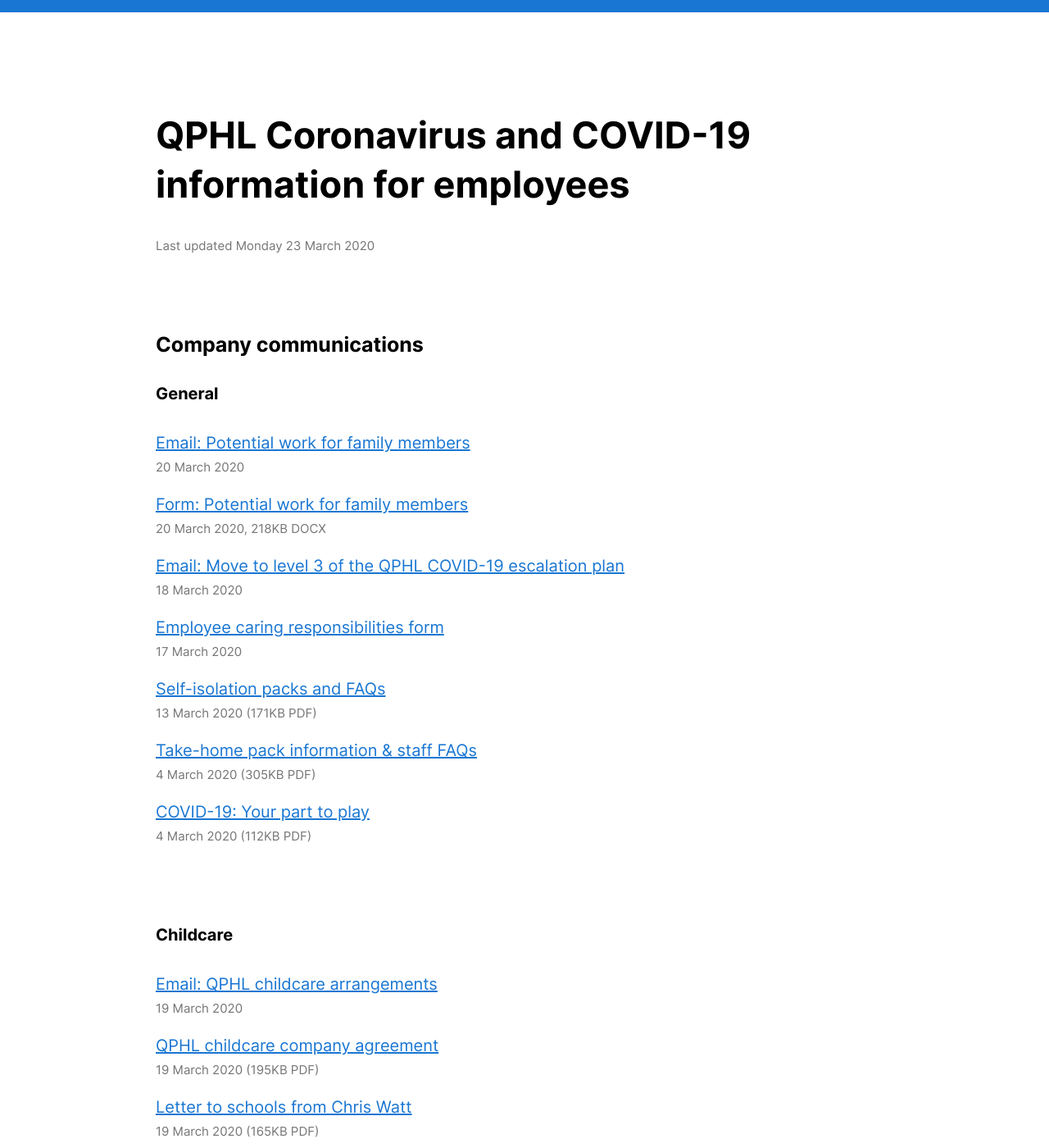
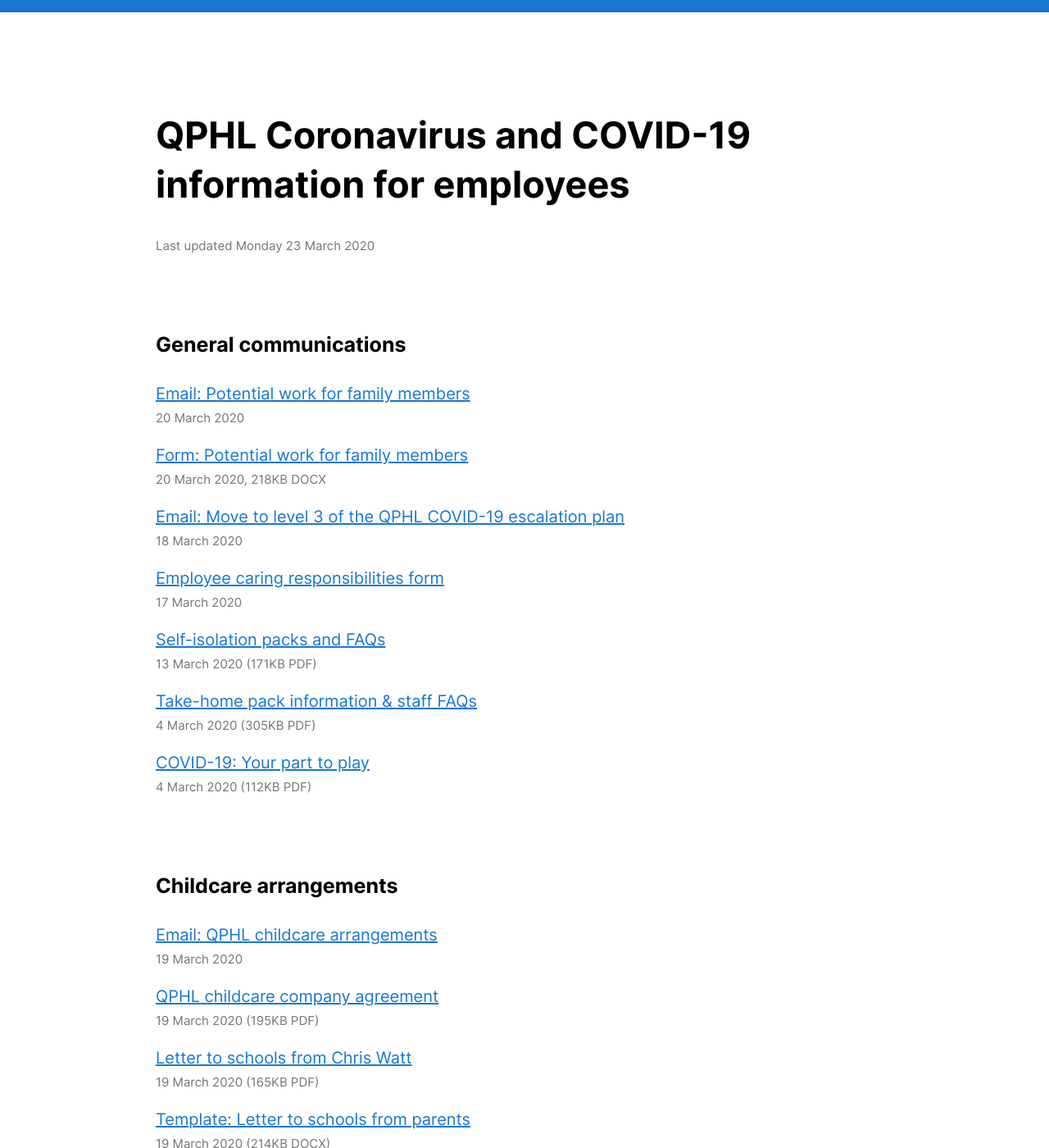
Before and after one commit to cognisant/qphl.co, a Jekyll site: the page built from coronavirus.md, in a window 1280 px wide and 1400 px high. Shown: the whole window at 82% size. Built offline with Jekyll 4.4.1, drawn with Linux system fonts in a browser that asks for light colours; some of the changed text lies outside the part shown.

Commit message:
Renames headings

```diff
--- a/coronavirus.md
+++ b/coronavirus.md
@@ -10,9 +10,7 @@
 
 <small>Last updated {{ "now" | date: "%A %e %B %Y" }}</small>
 
-## Company communications
-
-### General
+## General communications
 
 - [Email: Potential work for family members](/downloads/emails/potential-work-for-family-members/) <small>20 March 2020</small>
 - [Form: Potential work for family members](/downloads/potential-work-for-family-members-form.docx) <small>20 March 2020, 218KB DOCX</small>
@@ -22,14 +20,14 @@
 - [Take-home pack information & staff FAQs](/downloads/take-home-pack-information.pdf) <small>4 March 2020 (305KB PDF)</small>
 - [COVID-19: Your part to play](/downloads/covid-19-your-part-to-play.pdf) <small>4 March 2020 (112KB PDF)</small>
 
-### Childcare
+## Childcare arrangements
 
 - [Email: QPHL childcare arrangements](/downloads/emails/qphl-childcare-arrangements/) <small>19 March 2020</small>
 - [QPHL childcare company agreement](/downloads/qphl-childcare-company-agreement.pdf) <small>19 March 2020 (195KB PDF)</small>
 - [Letter to schools from Chris Watt](/downloads/letter-to-schools-from-chris-watt.pdf) <small>19 March 2020 (165KB PDF)</small>
 - [Template: Letter to schools from parents](/downloads/letter-to-schools-from-parents.docx) <small>19 March 2020 (214KB DOCX)</small>
 
-### Relevant company policies and guidance
+## Company policies and guidance
 
 - [QPHL coronavirus plan](/downloads/qphl-coronavirus-plan-v4.pdf) <small>17 March 2020 (185KB PDF)</small>
 - [QPHL pandemic policy](/downloads/qphl-pandemic-policy.pdf) <small>9 March 2020 (193KB PDF)</small>
```
